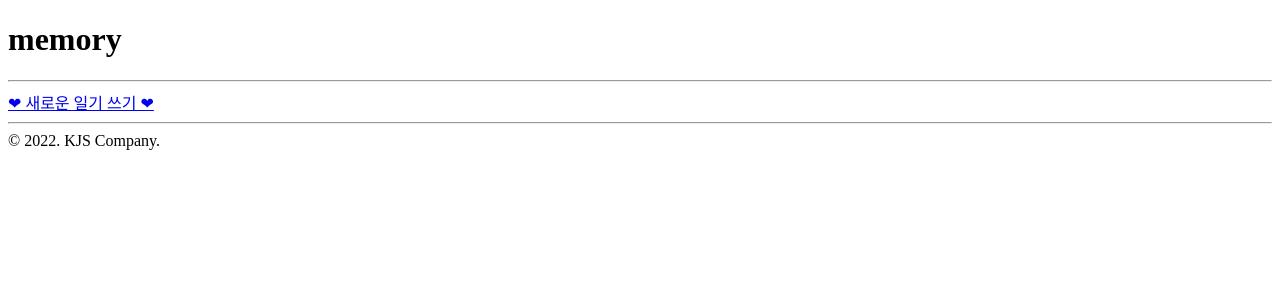
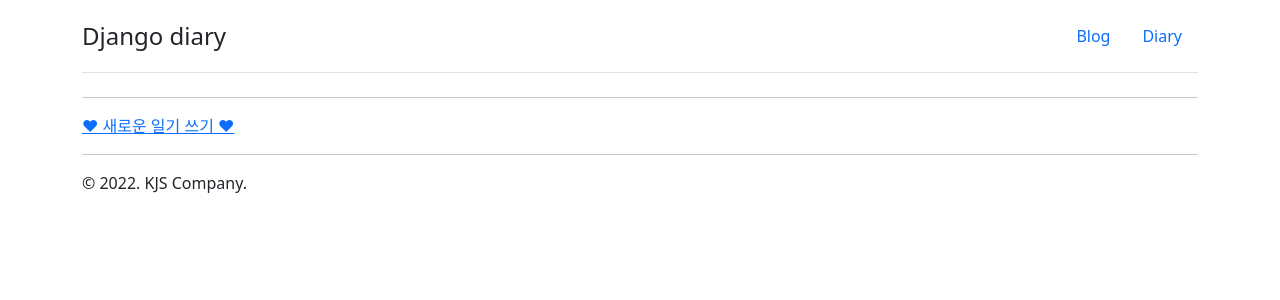
Before and after one commit to ttroo/esg-a-django-20221026, a Django app: page /diary/ in a window 1280 px wide. Shown: the top 300 px of the page. Run offline with Django 4.2, Linux system fonts and the light colour scheme; data that the repository does not hold is empty; some libraries are stand-ins or nearby versions.

Commit message:
부모 템플릿의 부트스트랩 스타일 개선

```diff
--- a/diary/templates/diary/base.html
+++ b/diary/templates/diary/base.html
@@ -1,3 +1,5 @@
+{% load django_bootstrap5 %}
+
 <!DOCTYPE html>
 <html lang="en">
 <head>
@@ -5,26 +7,36 @@
     <meta http-equiv="X-UA-Compatible" content="IE=edge">
     <meta name="viewport" content="width=device-width, initial-scale=1.0">
     <title>! memory !</title>
+    {% bootstrap_css %}
 </head>
+
+
+
 <body>
 
-      {% if messages %}
-          <ul>
-            {% for message in messages %}
-                 <li>
-                      {{ message.tags }}
-                      {{ message }}
-                 </li>
-            {% endfor %}
-          </ul>
-      {% endif %}
 
 
-    <h1>memory</h1>
+<div class="container">
+    <header class="d-flex flex-wrap justify-content-center py-3 mb-4 border-bottom">
+        <a href="/" class="d-flex align-items-center mb-3 mb-md-0 me-md-auto text-dark text-decoration-none">
+            <span class="fs-4">Django diary</span>
+        </a>
 
+        <ul class="nav nav-pills">
+            <li class="nav-item"><a href="/blog/" class="nav-link">Blog</a></li>
+            <li class="nav-item"><a href="/diary/" class="nav-link">Diary</a></li>
+        </ul>
+    </header>
+</div>
+
+<div class = "container">
+    {% bootstrap_messages %}
     {% block content %}{% endblock %}
     <hr/>
     &copy; 2022. KJS Company.
+</div>
+
+    {% bootstrap_javascript %}
 
 </body>
 </html>
--- a/do_it_django_prj/settings.py
+++ b/do_it_django_prj/settings.py
@@ -37,6 +37,7 @@ INSTALLED_APPS = [
     "django.contrib.sessions",
     "django.contrib.messages",
     "django.contrib.staticfiles",
+    "django_bootstrap5",
     'blog',
     'single_pages',
     'diary',
--- /dev/null
+++ b/requirements.txt
@@ -0,0 +1,2 @@
+django == 4.1.2
+django-bootstrap5 == 22.1
```
Also changed, not shown: diary/templates/diary/memory_new.html (+3 -4 lines).
